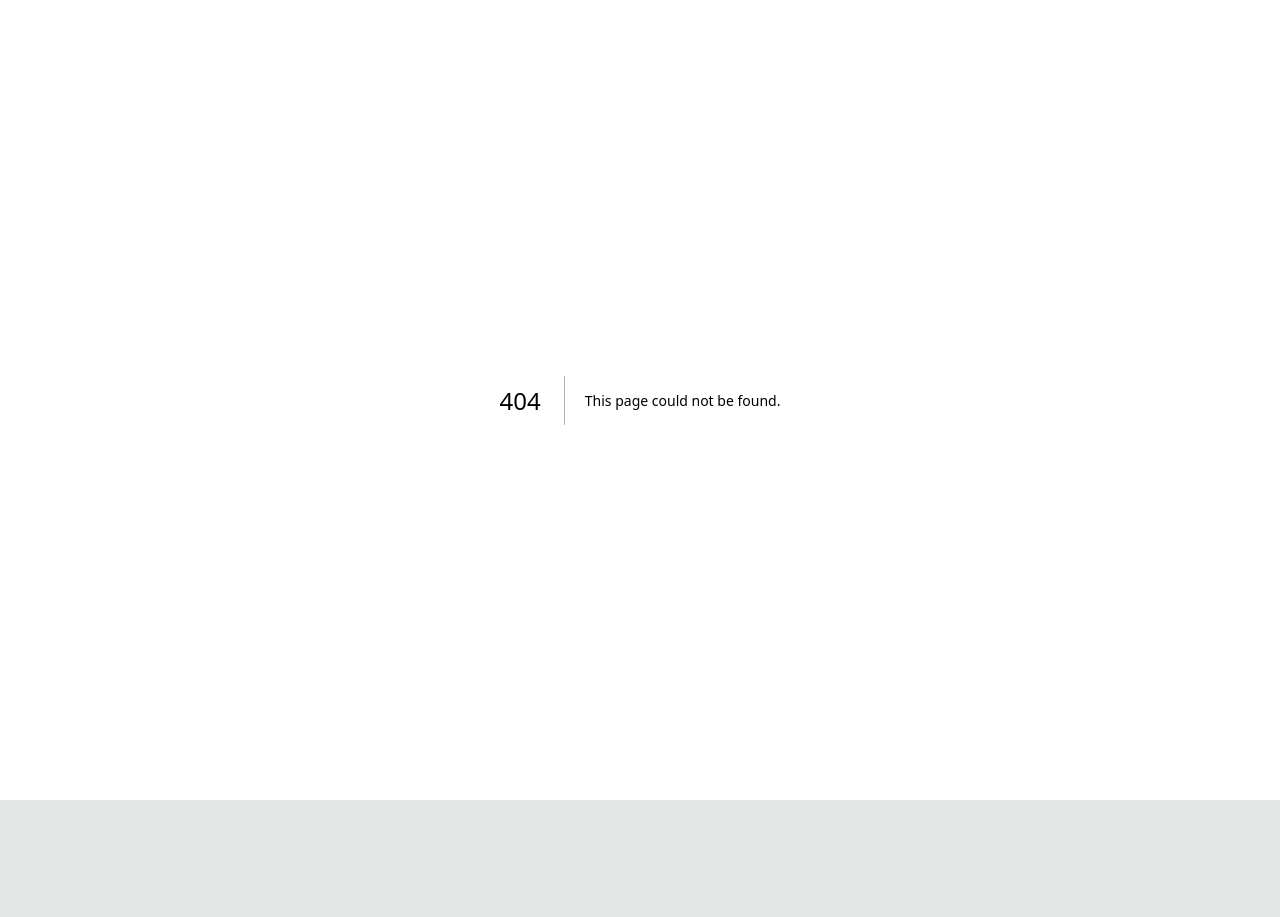
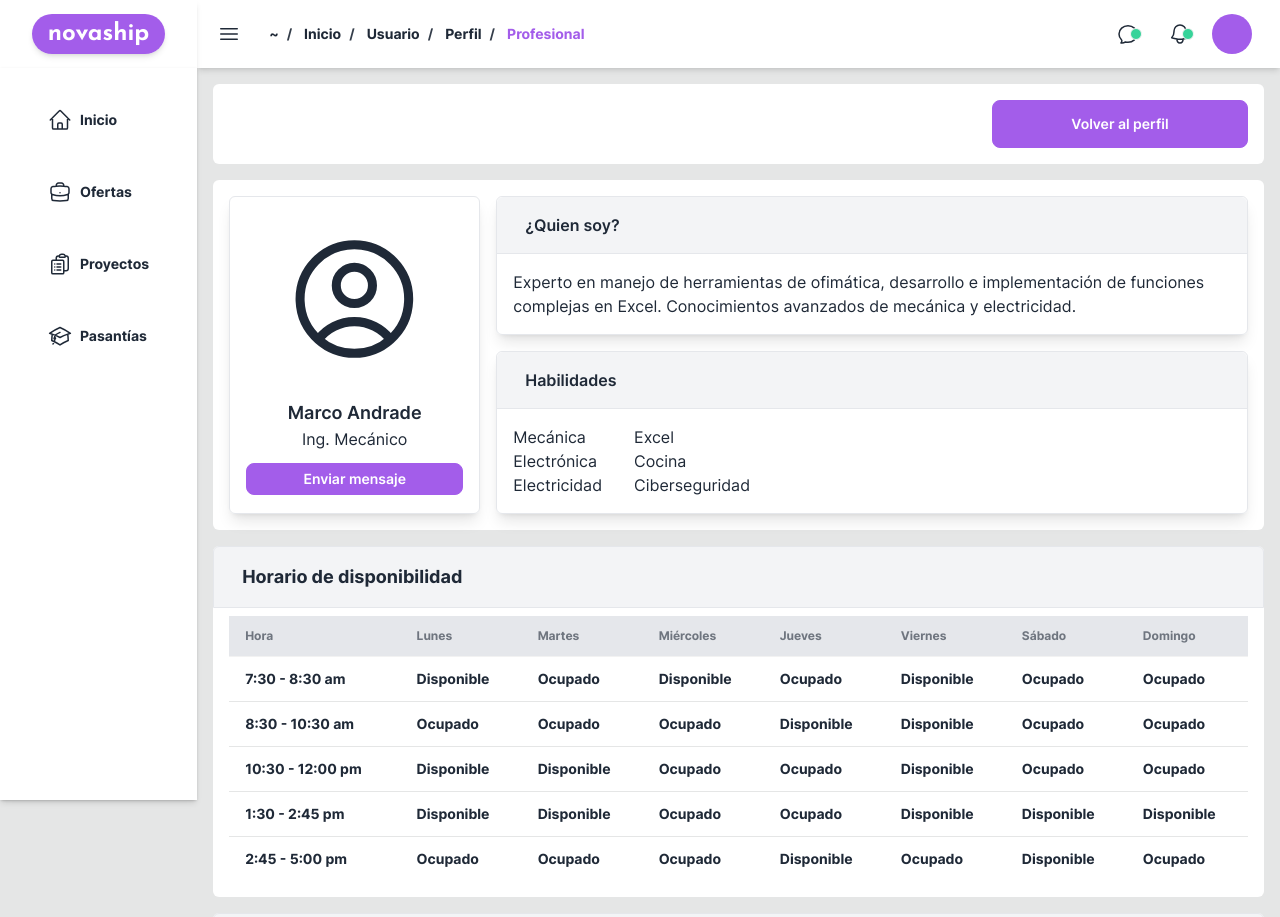
Before and after one commit to esteban-florez/novaship, a Next.js app: page /user/profile/professional in a window 1280 px wide. Before the commit this address had no page. Shown: the top 917 px of the page. Before the commit the page ends 800 px from the top, so only its background shows below. Built offline with nearby package versions, Linux system fonts and the light colour scheme; no server answers.

Commit message:
Professional profile public view added

```diff
--- /dev/null
+++ b/app/(main)/user/profile/professional/page.tsx
@@ -0,0 +1,168 @@
+import AvatarIcon from '@/components/AvatarIcon'
+import GoBackBtn from '@/components/GoBackBtn'
+import { UserCircleIcon } from '@heroicons/react/24/outline'
+
+export default function ViewUserProfessionalPage() {
+  return (
+    <>
+      <div className="m-4 flex justify-end rounded-md bg-white p-4">
+        <GoBackBtn>Volver al perfil</GoBackBtn>
+      </div>
+      <div className="m-4 rounded-md bg-white p-4">
+        <div className="flex w-full gap-4">
+          <div className="flex-center max-h-80 w-full flex-col rounded-md border px-4 pb-4 shadow-lg transition-all hover:bg-gray-200 md:w-1/4">
+            <UserCircleIcon className="h-2/3 w-2/3" />
+            <h3 className="text-lg font-semibold">Marco Andrade</h3>
+            <h5 className="hover:text-accent">Ing. Mecánico</h5>
+            <button className="btn-primary btn-block btn-sm btn mt-3">Enviar mensaje</button>
+          </div>
+          <div className="w-full flex-col justify-center md:w-3/4">
+            <div className="rounded-md border shadow-lg">
+              <h4 className="rounded-t-md border-b bg-gray-100 p-4 indent-3 font-semibold">¿Quien soy?</h4>
+              <p className="p-4">
+                Experto en manejo de herramientas de ofimática, desarrollo e implementación de funciones complejas en Excel. Conocimientos avanzados de mecánica y electricidad.
+              </p>
+            </div>
+            <div className="mt-4 rounded-md border shadow-lg">
+              <h4 className="rounded-t-md border-b bg-gray-100 p-4 indent-3 font-semibold">Habilidades</h4>
+              <div className="flex gap-8 p-4">
+                <div className="flex-col">
+                  <p className="hover:text-accent">Mecánica</p>
+                  <p className="hover:text-accent">Electrónica</p>
+                  <p className="hover:text-accent">Electricidad</p>
+                </div>
+                <div className="flex-col">
+                  <p className="hover:text-accent">Excel</p>
+                  <p className="hover:text-accent">Cocina</p>
+                  <p className="hover:text-accent">Ciberseguridad</p>
+                </div>
+              </div>
+            </div>
+          </div>
+        </div>
+      </div>
+      <div className="m-4 rounded-md bg-white">
+        <h3 className="rounded-t-md border bg-gray-100 p-4 indent-3 text-lg font-bold">Horario de disponibilidad</h3>
+        <div className="mt-2 overflow-x-auto px-4 pb-4">
+          <table className="table">
+            <thead>
+              <tr className="bg-gray-200">
+                <th>Hora</th>
+                <th>Lunes</th>
+                <th>Martes</th>
+                <th>Miércoles</th>
+                <th>Jueves</th>
+                <th>Viernes</th>
+                <th>Sábado</th>
+                <th>Domingo</th>
+              </tr>
+            </thead>
+            <tbody>
+              <tr className="hover border-b-base-300">
+                <th>7:30 - 8:30 am</th>
+                <th>Disponible</th>
+                <th>Ocupado</th>
+                <th>Disponible</th>
+                <th>Ocupado</th>
+                <th>Disponible</th>
+                <th>Ocupado</th>
+                <th>Ocupado</th>
+              </tr>
+              <tr className="hover border-b-base-300">
+                <th>8:30 - 10:30 am</th>
+                <th>Ocupado</th>
+                <th>Ocupado</th>
+                <th>Ocupado</th>
+                <th>Disponible</th>
+                <th>Disponible</th>
+                <th>Ocupado</th>
+                <th>Ocupado</th>
+              </tr>
+              <tr className="hover border-b-base-300">
+                <th>10:30 - 12:00 pm</th>
+                <th>Disponible</th>
+                <th>Disponible</th>
+                <th>Ocupado</th>
+                <th>Ocupado</th>
+                <th>Disponible</th>
+                <th>Ocupado</th>
+                <th>Ocupado</th>
+              </tr>
+              <tr className="hover border-b-base-300">
+                <th>1:30 - 2:45 pm</th>
+                <th>Disponible</th>
+                <th>Disponible</th>
+                <th>Ocupado</th>
+                <th>Ocupado</th>
+                <th>Disponible</th>
+                <th>Disponible</th>
+                <th>Disponible</th>
+              </tr>
+              <tr className="hover">
+                <th>2:45 - 5:00 pm</th>
+                <th>Ocupado</th>
+                <th>Ocupado</th>
+                <th>Ocupado</th>
+                <th>Disponible</th>
+                <th>Ocupado</th>
+                <th>Disponible</th>
+                <th>Ocupado</th>
+              </tr>
+            </tbody>
+          </table>
+        </div>
+      </div>
+      <div className="m-4 rounded-md bg-white">
+        <div className="w-full">
+          <h2 className="mb-2 rounded-t-md border bg-gray-100 p-4 text-lg font-bold">Comentarios (3)</h2>
+          <div className="mb-4 w-full p-4">
+            <textarea rows={4} className="w-full resize-none rounded-t-md border bg-gray-100 p-2 text-sm outline-none" placeholder="Deje un comentario..." required />
+            <div className="p-3">
+              <button className="btn-info btn text-white">
+                Enviar comentario
+              </button>
+            </div>
+          </div>
+        </div>
+        <div className="divider mx-auto w-3/4" />
+        <div className="mt-3 flex w-full p-4">
+          <AvatarIcon username="EC" bg="bg-gray-400" />
+          <div className="flex-col">
+            <h6 className="p-2 text-sm">
+              <span className="font-bold">Electrodomésticos Carmen</span>
+              <span> - Publicado el 19 de marzo de 2023.</span>
+            </h6>
+            <p className="rounded-lg border p-4">
+              Ciertamente todo lo que menciona en su perfil lo ha demostrado, es trabajador y dispone de un amplio avanico de destrezas y conocimientos que le permiten crecer profesionalmente, además de, proveer las mejores soluciones al problema.
+            </p>
+          </div>
+        </div>
+        <div className="mt-3 flex w-full p-4">
+          <AvatarIcon username="DS" bg="bg-gray-400" />
+          <div className="flex-col">
+            <h6 className="p-2 text-sm">
+              <span className="font-bold">Distribuidora Solcenaga</span>
+              <span> - Publicado el 5 de abril de 2023.</span>
+            </h6>
+            <p className="rounded-lg border p-4">
+              Tuvimos una muy buena experiencia con este usuario satisfaciendo las necesidades previstas e incluso apoyando a otros empleados en su tiempo libre.
+            </p>
+          </div>
+        </div>
+        <div className="mt-3 flex w-full p-4">
+          <AvatarIcon username="DA" bg="bg-gray-400" />
+          <div className="flex-col">
+            <h6 className="p-2 text-sm">
+              <span className="font-bold">Distribuidora Altamira</span>
+              <span> - Publicado el 19 de abril de 2023.</span>
+            </h6>
+            <p className="rounded-lg border p-4">
+              Hasta la fecha ningún inconveniente, muy trabajador y aplicado, cumple todas las tareas planteadas en su jornada laboral.
+            </p>
+          </div>
+        </div>
+        <p className="rounded-b-lg border bg-gray-100 p-4 text-center text-lg font-bold">Fin de los comentarios</p>
+      </div>
+    </>
+  )
+}
--- /dev/null
+++ b/components/GoBackBtn.tsx
@@ -0,0 +1,17 @@
+'use client'
+
+import { useRouter } from 'next/navigation'
+
+export default function GoBackBtn({ children }: { children: React.ReactNode }) {
+  const router = useRouter()
+
+  return (
+    <button
+      onClick={() => {
+        router.back()
+      }} className="btn-primary btn-wide btn"
+    >
+      {children}
+    </button>
+  )
+}
--- a/components/profile/professional/ProfessionalForm.tsx
+++ b/components/profile/professional/ProfessionalForm.tsx
@@ -8,6 +8,8 @@ import AboutMeSection from './AboutMeSection'
 import ExperienceSection from './ExperienceSection'
 import { type Profile } from '@prisma/client'
 import ScheduleSection from './ScheduleSection'
+import Link from 'next/link'
+import { EyeIcon } from '@heroicons/react/24/outline'
 
 type Props = Pick<Profile, 'title' | 'description'>
 
@@ -50,7 +52,14 @@ export default function ProfessionalForm({ title, description }: Props) {
   return (
     <form method="POST" onSubmit={handleSubmit} action="/api/profile/professional" className="w-full rounded-lg bg-base-100 p-4">
       {showAlert !== 'none' && FORM_STATUS[showAlert]}
-      <h2 className="mb-4 text-2xl font-bold">Perfil Profesional</h2>
+      <div className="mb-4 flex flex-row items-center justify-between">
+        <h2 className="text-2xl font-bold">Perfil Profesional</h2>
+        <div className="tooltip" data-tip="Ver perfil">
+          <Link href="/user/profile/professional" className="btn-ghost btn">
+            <EyeIcon className="h-6 w-6" />
+          </Link>
+        </div>
+      </div>
       <TitleSection title={title} />
       <AboutMeSection description={description} />
       <ExperienceSection />
```
